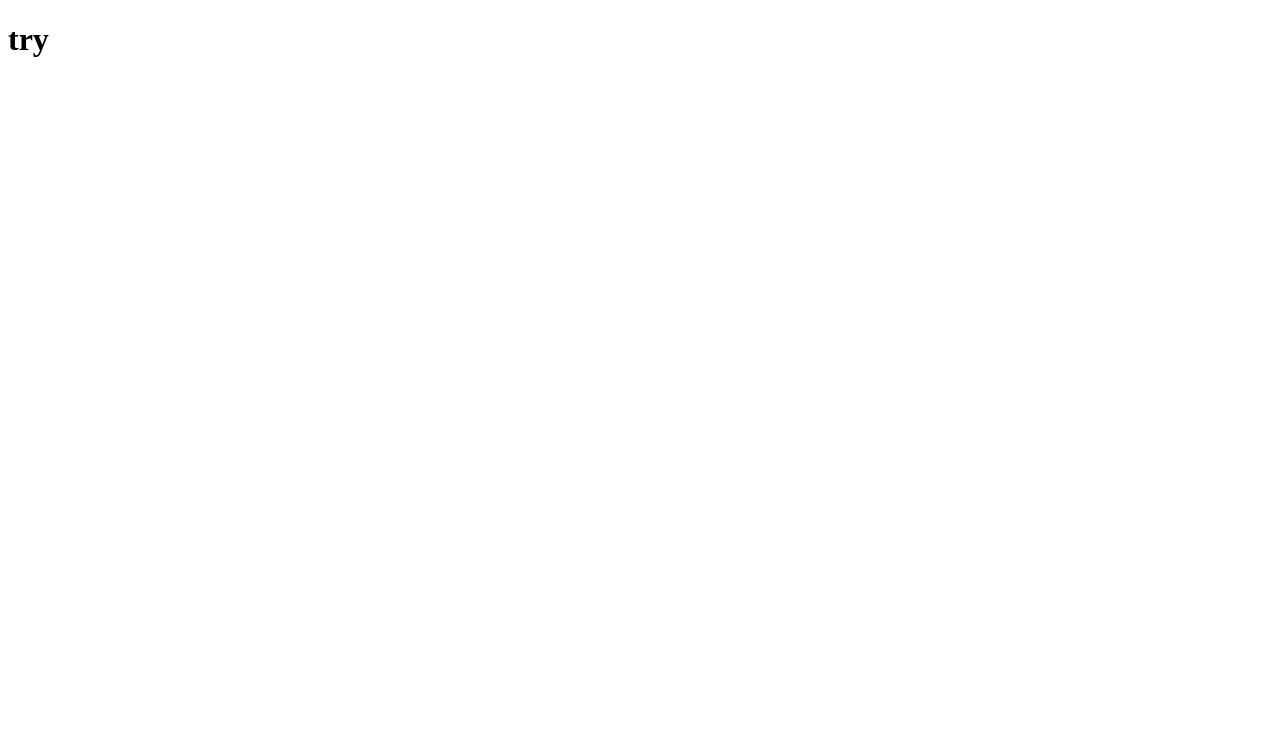
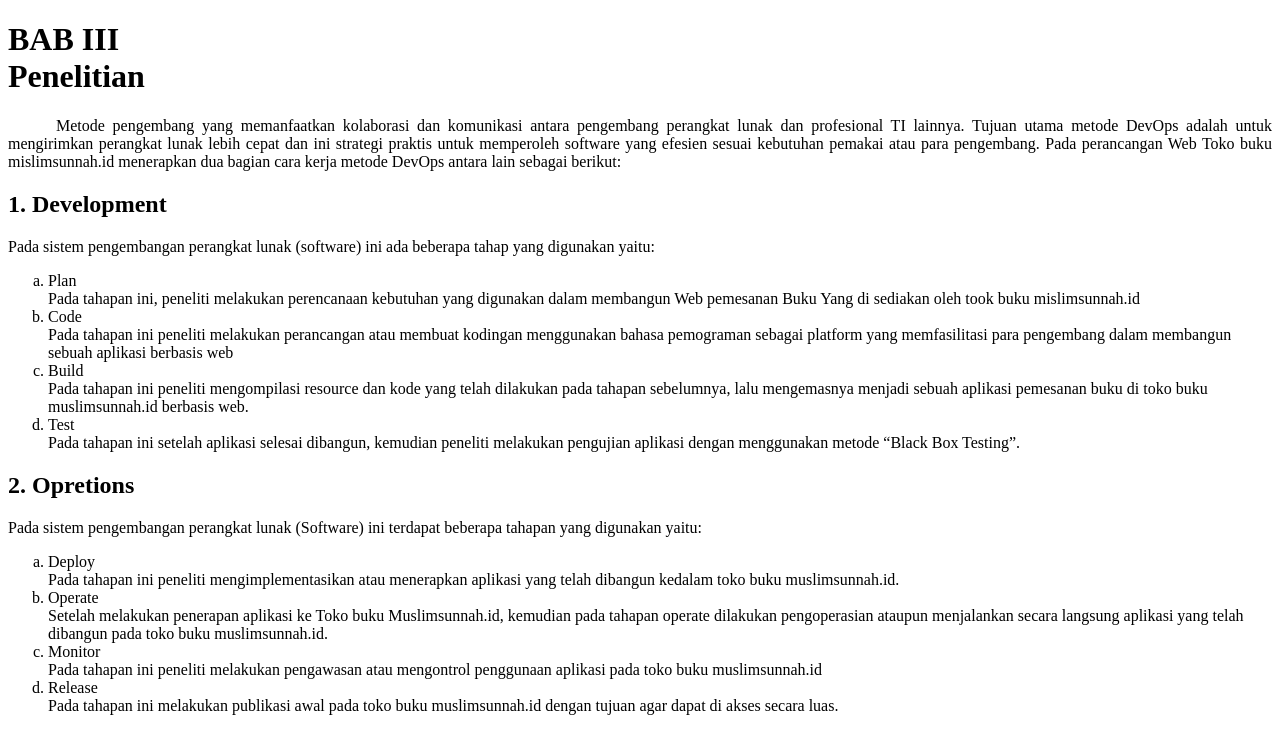
Before and after one commit to tatashandharu/final, a plain HTML site: page index.html in a window 1280 px wide. Drawn offline with Linux system fonts and the light colour scheme.

Commit message:
Menambahkan bab 3

```diff
--- a/index.html
+++ b/index.html
@@ -7,6 +7,24 @@
     <title>Laporan final</title>
 </head>
 <body>
-    <h1>try</h1>
+    <h1>BAB III <br>Penelitian</h1>
+        <p style="text-align: justify; text-indent: 0.5in;">Metode pengembang yang memanfaatkan kolaborasi dan komunikasi antara pengembang perangkat lunak dan profesional TI lainnya. Tujuan utama metode DevOps adalah untuk mengirimkan perangkat lunak lebih cepat dan ini strategi praktis untuk memperoleh software yang efesien sesuai kebutuhan pemakai atau para pengembang. Pada perancangan Web Toko buku mislimsunnah.id menerapkan dua bagian cara kerja metode DevOps antara lain sebagai berikut:</p>
+        <h2>1.	Development</h2>
+        <p>Pada sistem pengembangan perangkat lunak (software) ini ada beberapa tahap yang digunakan yaitu:
+        <ol type="a">
+                <li>Plan <br> Pada tahapan ini, peneliti melakukan perencanaan kebutuhan yang digunakan dalam membangun Web pemesanan Buku Yang di sediakan oleh took buku mislimsunnah.id</li>
+                <li>Code <br>Pada tahapan ini peneliti melakukan perancangan atau membuat kodingan menggunakan bahasa pemograman sebagai platform yang memfasilitasi para pengembang dalam membangun sebuah aplikasi berbasis web </li>
+                <li>Build <br>Pada tahapan ini peneliti mengompilasi resource dan kode yang telah dilakukan pada tahapan sebelumnya, lalu mengemasnya menjadi sebuah aplikasi pemesanan buku di toko buku muslimsunnah.id berbasis web.</li>
+                <li>Test <br>Pada tahapan ini setelah aplikasi selesai dibangun, kemudian peneliti melakukan pengujian aplikasi dengan menggunakan metode “Black Box Testing”. </li>
+            </ol>
+
+        <h2>2.	Opretions</h2>
+        <p>Pada sistem pengembangan perangkat lunak (Software) ini terdapat beberapa tahapan yang digunakan yaitu:</p>
+            <ol type="a">
+                <li>Deploy <br>Pada tahapan ini peneliti mengimplementasikan atau menerapkan aplikasi yang telah dibangun kedalam toko buku muslimsunnah.id.</li>
+                <li>Operate <br>Setelah melakukan penerapan aplikasi ke Toko buku Muslimsunnah.id, kemudian pada tahapan operate dilakukan pengoperasian ataupun menjalankan secara langsung aplikasi yang telah dibangun pada toko buku muslimsunnah.id.</li>
+                <li>Monitor <br>Pada tahapan ini peneliti melakukan pengawasan atau mengontrol penggunaan aplikasi pada toko buku muslimsunnah.id</li>
+                <li>Release <br>Pada tahapan ini melakukan publikasi awal pada toko buku muslimsunnah.id dengan tujuan agar dapat di akses secara luas.</li>
+            </ol>
 </body>
 </html>
```
